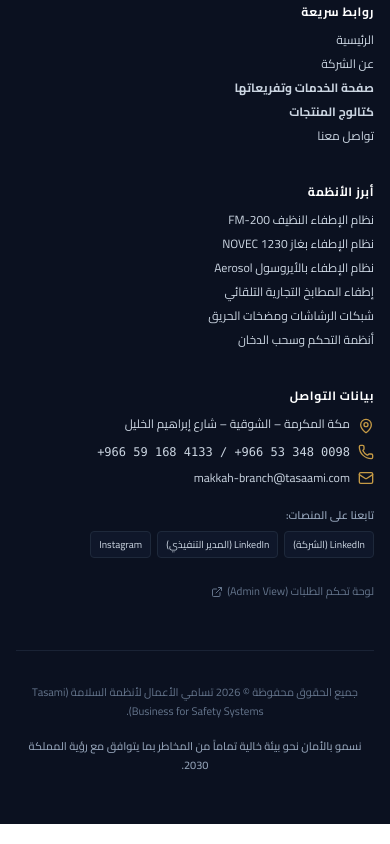
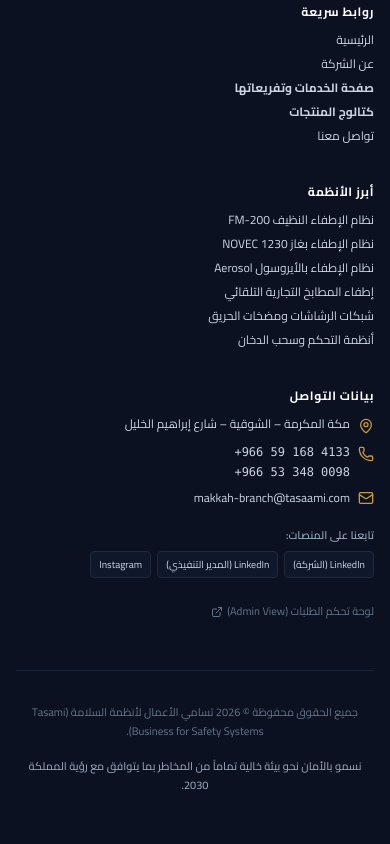
Before and after one commit to mathofmemo1234-debug/tasami-safety-platform, a React (Vite) app: page / in a window 390 px wide. Shown: the part 6234-7078 px from the top of the page. Built offline with nearby package versions, Linux system fonts and the light colour scheme.

Commit message:
Fix footer phone number line wrapping and make numbers clickable

```diff
--- a/src/components/Footer.jsx
+++ b/src/components/Footer.jsx
@@ -100,9 +100,24 @@ export default function Footer({ lang, content, onOpenAdmin, onNavigate }) {
                 <MapPin className="w-4 h-4 text-[#c59a45] flex-shrink-0 mt-0.5" />
                 <span>{t.address}</span>
               </div>
-              <div className="flex items-center gap-2">
-                <Phone className="w-4 h-4 text-[#c59a45] flex-shrink-0" />
-                <span dir="ltr" className="font-mono text-slate-300">+966 59 168 4133 / +966 53 348 0098</span>
+              <div className="flex items-start gap-2">
+                <Phone className="w-4 h-4 text-[#c59a45] flex-shrink-0 mt-0.5" />
+                <div className="flex flex-col gap-1 font-mono text-slate-300">
+                  <a
+                    href="tel:+966591684133"
+                    dir="ltr"
+                    className="whitespace-nowrap hover:text-[#dfb76c] transition inline-block w-fit"
+                  >
+                    +966 59 168 4133
+                  </a>
+                  <a
+                    href="tel:+966533480098"
+                    dir="ltr"
+                    className="whitespace-nowrap hover:text-[#dfb76c] transition inline-block w-fit"
+                  >
+                    +966 53 348 0098
+                  </a>
+                </div>
               </div>
               <div className="flex items-center gap-2">
                 <Mail className="w-4 h-4 text-[#c59a45] flex-shrink-0" />
```
